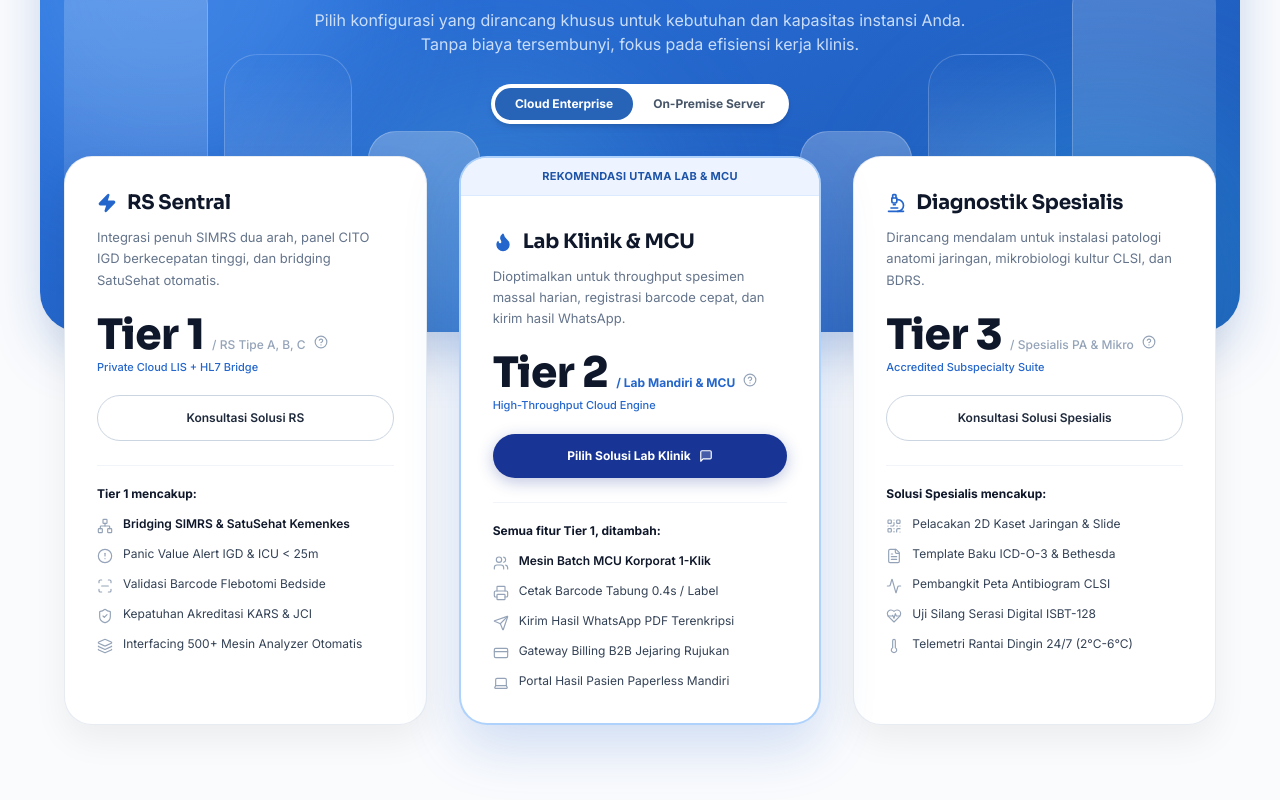
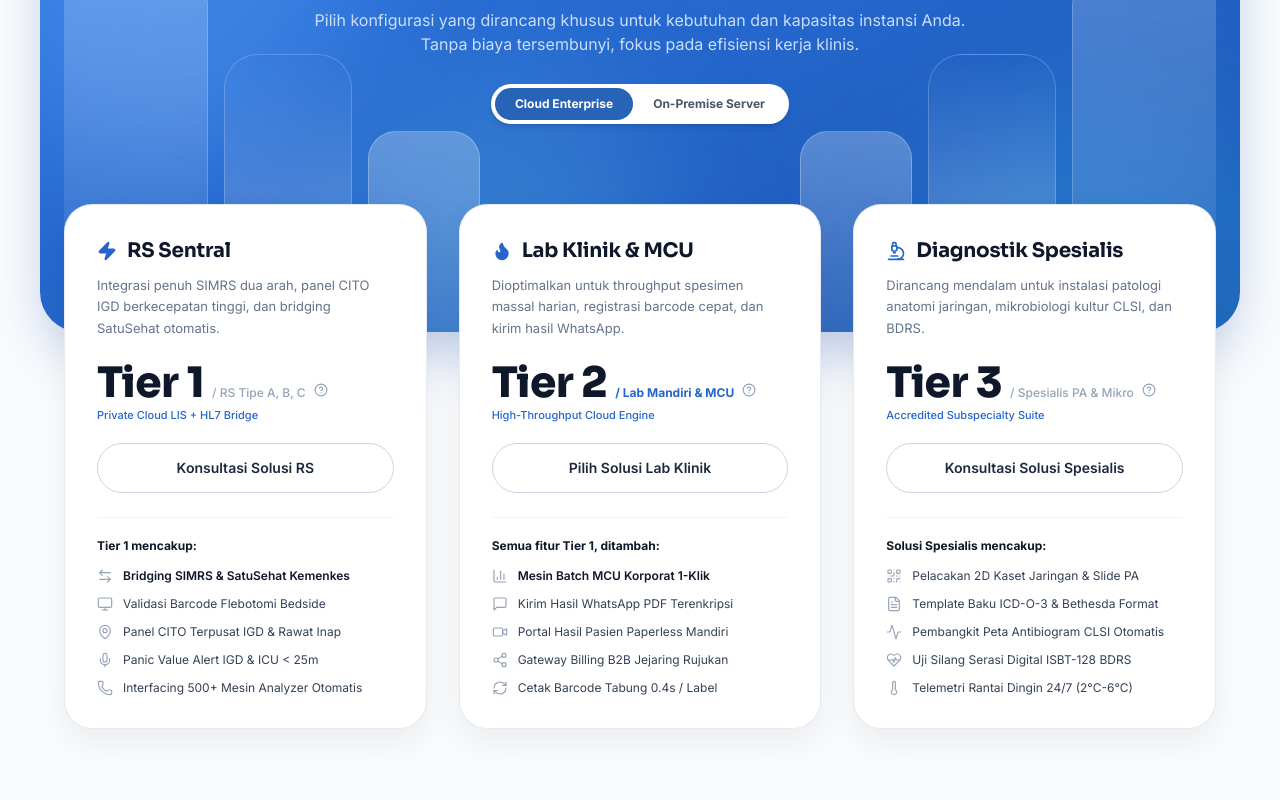
Before and after one commit to TBTBAgency/WebsiteDiagnova, a Next.js app: page /solutions in a window 1280 px wide. Shown: the part 2294-3094 px from the top of the page. Built offline with nearby package versions, Linux system fonts and the light colour scheme; no server answers.

Commit message:
style(solutions): equalize tier cards and show top recommendation tab on button hover

```diff
--- a/app/(marketing)/solutions/page.tsx
+++ b/app/(marketing)/solutions/page.tsx
@@ -30,6 +30,15 @@ import {
   HeartPulse,
   MessageSquare,
   HelpCircle,
+  ArrowLeftRight,
+  Monitor,
+  MapPin,
+  Mic,
+  Phone,
+  BarChart3,
+  Video,
+  Share2,
+  RefreshCw,
 } from "lucide-react";
 import { cn } from "@/lib/utils";
 import { useLanguage } from "@/components/providers/LanguageProvider";
@@ -41,6 +50,7 @@ export default function SolutionsPage() {
   const { language } = useLanguage();
   const [activeSubTab, setActiveSubTab] = useState<"micro" | "blood">("micro");
   const [deploymentMode, setDeploymentMode] = useState<"cloud" | "onprem">("cloud");
+  const [hoveredButton, setHoveredButton] = useState<number | null>(null);
 
   return (
     <div className="w-full bg-[#FAFBFD] text-slate-800">
@@ -562,10 +572,29 @@ export default function SolutionsPage() {
             </div>
           </div>
 
-          {/* 3 Floating White Cards (Matching SaaS Mockup Architecture) */}
-          <div className="relative z-20 -mt-28 sm:-mt-36 lg:-mt-44 grid grid-cols-1 md:grid-cols-3 gap-6 lg:gap-8 max-w-[1240px] mx-auto items-stretch px-4 sm:px-6">
-            {/* Card 1: Tier 1 - Hospital Systems (Core) */}
-            <div className="rounded-[28px] bg-white border border-slate-200/80 p-7 sm:p-8 shadow-[0_15px_35px_rgba(0,0,0,0.06)] flex flex-col justify-between hover:-translate-y-1 transition-all duration-300">
+          {/* 3 Floating White Cards (Matching SaaS Mockup Architecture - Clean & Balanced) */}
+          <div className="relative z-20 -mt-24 sm:-mt-32 lg:-mt-40 grid grid-cols-1 md:grid-cols-3 gap-6 lg:gap-8 max-w-[1240px] mx-auto items-stretch px-4 sm:px-6">
+            {/* Card 1: Tier 1 - Hospital Systems */}
+            <div className="relative flex flex-col pt-8">
+              {/* Top Tab (Slides out above card on button hover) */}
+              <div
+                className={cn(
+                  "absolute top-0 left-0 right-0 h-9 rounded-t-[22px] bg-[#EEF4FF] border-t border-x border-blue-200/90 flex items-center justify-center transition-all duration-300 ease-out z-0 pointer-events-none",
+                  hoveredButton === 1 ? "translate-y-0 opacity-100" : "translate-y-3 opacity-0"
+                )}
+              >
+                <span className="text-[11px] font-bold text-[#1E54A8] tracking-wide">
+                  {language === "ID" ? "Ideal untuk RS Sentral Tipe A, B & C" : "Ideal for general hospital networks"}
+                </span>
+              </div>
+
+              {/* Main Card Body */}
+              <div
+                className={cn(
+                  "relative z-10 rounded-[28px] bg-white border border-slate-200/90 p-7 sm:p-8 shadow-[0_15px_35px_rgba(0,0,0,0.06)] flex-1 flex flex-col justify-between transition-all duration-300",
+                  hoveredButton === 1 && "border-blue-300 shadow-[0_20px_45px_rgba(36,102,203,0.14)] -translate-y-1"
+                )}
+              >
                 <div>
                   {/* Top Icon & Title */}
                   <div className="flex items-center gap-2.5">
@@ -603,9 +632,19 @@ export default function SolutionsPage() {
                   {/* CTA Button (Directly under price / headline) */}
                   <Link
                     href="/request-demo"
-                  className="block w-full py-3.5 rounded-full border border-slate-300 hover:border-slate-400 bg-white hover:bg-slate-50 text-slate-800 text-xs font-semibold text-center transition-all shadow-2xs"
+                    onMouseEnter={() => setHoveredButton(1)}
+                    onMouseLeave={() => setHoveredButton(null)}
+                    onFocus={() => setHoveredButton(1)}
+                    onBlur={() => setHoveredButton(null)}
+                    className={cn(
+                      "flex items-center justify-center gap-2 w-full py-3.5 rounded-full text-xs sm:text-sm font-semibold text-center transition-all duration-200 shadow-2xs active:scale-[0.99]",
+                      hoveredButton === 1
+                        ? "bg-[#183494] text-white shadow-md border-transparent"
+                        : "border border-slate-300 hover:border-slate-400 bg-white hover:bg-slate-50 text-slate-800"
+                    )}
                   >
-                  {language === "ID" ? "Konsultasi Solusi RS" : "Talk to an expert"}
+                    <span>{language === "ID" ? "Konsultasi Solusi RS" : "Talk to an expert"}</span>
+                    {hoveredButton === 1 && <MessageSquare className="h-3.5 w-3.5 fill-white" />}
                   </Link>
 
                   {/* Divider Line */}
@@ -614,43 +653,57 @@ export default function SolutionsPage() {
                       {language === "ID" ? "Tier 1 mencakup:" : "Core includes:"}
                     </p>
 
-                  {/* Feature List with Individual Muted Icons */}
+                    {/* Feature List with Mockup Icons */}
                     <div className="space-y-3">
-                    <div className="flex items-start gap-2.5 text-xs text-slate-700">
-                      <Network className="h-4 w-4 text-slate-400 stroke-[1.75] shrink-0 mt-0.5" />
+                      <div className="flex items-center gap-2.5 text-xs text-slate-700">
+                        <ArrowLeftRight className="h-4 w-4 text-slate-400 stroke-[1.75] shrink-0" />
                         <span className="font-semibold text-slate-900">
                           {language === "ID" ? "Bridging SIMRS & SatuSehat Kemenkes" : "Bidirectional HIS & SatuSehat Kemenkes"}
                         </span>
                       </div>
-                    <div className="flex items-start gap-2.5 text-xs text-slate-700">
-                      <AlertCircle className="h-4 w-4 text-slate-400 stroke-[1.75] shrink-0 mt-0.5" />
+                      <div className="flex items-center gap-2.5 text-xs text-slate-700">
+                        <Monitor className="h-4 w-4 text-slate-400 stroke-[1.75] shrink-0" />
+                        <span>{language === "ID" ? "Validasi Barcode Flebotomi Bedside" : "Bedside Phlebotomy Barcode Validation"}</span>
+                      </div>
+                      <div className="flex items-center gap-2.5 text-xs text-slate-700">
+                        <MapPin className="h-4 w-4 text-slate-400 stroke-[1.75] shrink-0" />
+                        <span>{language === "ID" ? "Panel CITO Terpusat IGD & Rawat Inap" : "Centralized Inpatient & ER CITO Panel"}</span>
+                      </div>
+                      <div className="flex items-center gap-2.5 text-xs text-slate-700">
+                        <Mic className="h-4 w-4 text-slate-400 stroke-[1.75] shrink-0" />
                         <span>{language === "ID" ? "Panic Value Alert IGD & ICU < 25m" : "Panic Value Alert to ER & ICU < 25m"}</span>
                       </div>
-                    <div className="flex items-start gap-2.5 text-xs text-slate-700">
-                      <ScanLine className="h-4 w-4 text-slate-400 stroke-[1.75] shrink-0 mt-0.5" />
-                      <span>{language === "ID" ? "Validasi Barcode Flebotomi Bedside" : "Bedside Phlebotomy Barcode Validation"}</span>
-                    </div>
-                    <div className="flex items-start gap-2.5 text-xs text-slate-700">
-                      <ShieldCheck className="h-4 w-4 text-slate-400 stroke-[1.75] shrink-0 mt-0.5" />
-                      <span>{language === "ID" ? "Kepatuhan Akreditasi KARS & JCI" : "Full KARS & JCI Audit Compliance"}</span>
-                    </div>
-                    <div className="flex items-start gap-2.5 text-xs text-slate-700">
-                      <Layers className="h-4 w-4 text-slate-400 stroke-[1.75] shrink-0 mt-0.5" />
+                      <div className="flex items-center gap-2.5 text-xs text-slate-700">
+                        <Phone className="h-4 w-4 text-slate-400 stroke-[1.75] shrink-0" />
                         <span>{language === "ID" ? "Interfacing 500+ Mesin Analyzer Otomatis" : "Automated Interfacing with 500+ Analyzers"}</span>
                       </div>
                     </div>
                   </div>
                 </div>
               </div>
-
-            {/* Card 2: Tier 2 - Clinical & MCU Labs (Advanced / Featured) */}
-            <div className="rounded-[28px] bg-white border-2 border-blue-400/50 shadow-[0_22px_55px_rgba(36,102,203,0.20)] flex flex-col justify-between overflow-hidden relative z-20 hover:-translate-y-1.5 transition-all duration-300">
-              {/* Top Accent Banner from Mockup */}
-              <div className="bg-[#EEF4FF] text-[#1E54A8] text-center py-2.5 px-4 text-[11px] font-bold tracking-wide uppercase border-b border-blue-100">
-                {language === "ID" ? "Rekomendasi Utama Lab & MCU" : "Ideal for High-Volume Labs & MCU"}
             </div>
 
-              <div className="p-7 sm:p-8 flex-1 flex flex-col justify-between">
+            {/* Card 2: Tier 2 - Clinical & MCU Labs */}
+            <div className="relative flex flex-col pt-8">
+              {/* Top Tab (Slides out above card on button hover) */}
+              <div
+                className={cn(
+                  "absolute top-0 left-0 right-0 h-9 rounded-t-[22px] bg-[#EEF4FF] border-t border-x border-blue-200/90 flex items-center justify-center transition-all duration-300 ease-out z-0 pointer-events-none",
+                  hoveredButton === 2 ? "translate-y-0 opacity-100" : "translate-y-3 opacity-0"
+                )}
+              >
+                <span className="text-[11px] font-bold text-[#1E54A8] tracking-wide">
+                  {language === "ID" ? "Ideal untuk Lab Mandiri & MCU" : "Ideal for enterprise companies"}
+                </span>
+              </div>
+
+              {/* Main Card Body */}
+              <div
+                className={cn(
+                  "relative z-10 rounded-[28px] bg-white border border-slate-200/90 p-7 sm:p-8 shadow-[0_15px_35px_rgba(0,0,0,0.06)] flex-1 flex flex-col justify-between transition-all duration-300",
+                  hoveredButton === 2 && "border-blue-300 shadow-[0_20px_45px_rgba(36,102,203,0.14)] -translate-y-1"
+                )}
+              >
                 <div>
                   {/* Top Icon & Title */}
                   <div className="flex items-center gap-2.5">
@@ -685,44 +738,53 @@ export default function SolutionsPage() {
                     </span>
                   </div>
 
-                  {/* CTA Button: Solid Navy Pill with MessageSquare Icon */}
+                  {/* CTA Button */}
                   <Link
                     href="/request-demo"
-                    className="flex items-center justify-center gap-2 w-full py-3.5 rounded-full bg-[#183494] hover:bg-[#122874] text-white text-xs font-bold text-center transition-all shadow-[0_4px_16px_rgba(24,52,148,0.28)] active:scale-[0.98]"
+                    onMouseEnter={() => setHoveredButton(2)}
+                    onMouseLeave={() => setHoveredButton(null)}
+                    onFocus={() => setHoveredButton(2)}
+                    onBlur={() => setHoveredButton(null)}
+                    className={cn(
+                      "flex items-center justify-center gap-2 w-full py-3.5 rounded-full text-xs sm:text-sm font-semibold text-center transition-all duration-200 shadow-2xs active:scale-[0.99]",
+                      hoveredButton === 2
+                        ? "bg-[#183494] text-white shadow-md border-transparent"
+                        : "border border-slate-300 hover:border-slate-400 bg-white hover:bg-slate-50 text-slate-800"
+                    )}
                   >
                     <span>{language === "ID" ? "Pilih Solusi Lab Klinik" : "Talk to an expert"}</span>
-                    <MessageSquare className="h-3.5 w-3.5 fill-white/20" />
+                    {hoveredButton === 2 && <MessageSquare className="h-3.5 w-3.5 fill-white" />}
                   </Link>
 
                   {/* Divider Line */}
                   <div className="border-t border-slate-100 mt-6 pt-5">
                     <p className="text-xs font-bold text-slate-900 mb-3.5">
-                      {language === "ID" ? "Semua fitur Tier 1, ditambah:" : "Everything in Tier 1, plus:"}
+                      {language === "ID" ? "Semua fitur Tier 1, ditambah:" : "Everything in Core, plus:"}
                     </p>
 
-                    {/* Feature List with Individual Muted Icons */}
+                    {/* Feature List with Mockup Icons */}
                     <div className="space-y-3">
-                      <div className="flex items-start gap-2.5 text-xs text-slate-700">
-                        <Users className="h-4 w-4 text-slate-400 stroke-[1.75] shrink-0 mt-0.5" />
+                      <div className="flex items-center gap-2.5 text-xs text-slate-700">
+                        <BarChart3 className="h-4 w-4 text-slate-400 stroke-[1.75] shrink-0" />
                         <span className="font-semibold text-slate-900">
                           {language === "ID" ? "Mesin Batch MCU Korporat 1-Klik" : "1-Click Corporate MCU Batch Engine"}
                         </span>
                       </div>
-                      <div className="flex items-start gap-2.5 text-xs text-slate-700">
-                        <Printer className="h-4 w-4 text-slate-400 stroke-[1.75] shrink-0 mt-0.5" />
-                        <span>{language === "ID" ? "Cetak Barcode Tabung 0.4s / Label" : "0.4s / Tube Rapid Barcode Printing"}</span>
-                      </div>
-                      <div className="flex items-start gap-2.5 text-xs text-slate-700">
-                        <Send className="h-4 w-4 text-slate-400 stroke-[1.75] shrink-0 mt-0.5" />
+                      <div className="flex items-center gap-2.5 text-xs text-slate-700">
+                        <MessageSquare className="h-4 w-4 text-slate-400 stroke-[1.75] shrink-0" />
                         <span>{language === "ID" ? "Kirim Hasil WhatsApp PDF Terenkripsi" : "Encrypted WhatsApp PDF Delivery"}</span>
                       </div>
-                      <div className="flex items-start gap-2.5 text-xs text-slate-700">
-                        <CreditCard className="h-4 w-4 text-slate-400 stroke-[1.75] shrink-0 mt-0.5" />
+                      <div className="flex items-center gap-2.5 text-xs text-slate-700">
+                        <Video className="h-4 w-4 text-slate-400 stroke-[1.75] shrink-0" />
+                        <span>{language === "ID" ? "Portal Hasil Pasien Paperless Mandiri" : "Self-Service Paperless Patient Portal"}</span>
+                      </div>
+                      <div className="flex items-center gap-2.5 text-xs text-slate-700">
+                        <Share2 className="h-4 w-4 text-slate-400 stroke-[1.75] shrink-0" />
                         <span>{language === "ID" ? "Gateway Billing B2B Jejaring Rujukan" : "B2B Referral Billing Gateway"}</span>
                       </div>
-                      <div className="flex items-start gap-2.5 text-xs text-slate-700">
-                        <Laptop className="h-4 w-4 text-slate-400 stroke-[1.75] shrink-0 mt-0.5" />
-                        <span>{language === "ID" ? "Portal Hasil Pasien Paperless Mandiri" : "Self-Service Paperless Patient Portal"}</span>
+                      <div className="flex items-center gap-2.5 text-xs text-slate-700">
+                        <RefreshCw className="h-4 w-4 text-slate-400 stroke-[1.75] shrink-0" />
+                        <span>{language === "ID" ? "Cetak Barcode Tabung 0.4s / Label" : "0.4s / Tube Rapid Barcode Printing"}</span>
                       </div>
                     </div>
                   </div>
@@ -730,8 +792,27 @@ export default function SolutionsPage() {
               </div>
             </div>
 
-            {/* Card 3: Tier 3 - Specialist Diagnostics (Enterprise) */}
-            <div className="rounded-[28px] bg-white border border-slate-200/80 p-7 sm:p-8 shadow-[0_15px_35px_rgba(0,0,0,0.06)] flex flex-col justify-between hover:-translate-y-1 transition-all duration-300">
+            {/* Card 3: Tier 3 - Specialist Diagnostics */}
+            <div className="relative flex flex-col pt-8">
+              {/* Top Tab (Slides out above card on button hover) */}
+              <div
+                className={cn(
+                  "absolute top-0 left-0 right-0 h-9 rounded-t-[22px] bg-[#EEF4FF] border-t border-x border-blue-200/90 flex items-center justify-center transition-all duration-300 ease-out z-0 pointer-events-none",
+                  hoveredButton === 3 ? "translate-y-0 opacity-100" : "translate-y-3 opacity-0"
+                )}
+              >
+                <span className="text-[11px] font-bold text-[#1E54A8] tracking-wide">
+                  {language === "ID" ? "Ideal untuk Spesialis PA, Mikro & BDRS" : "Ideal for specialist diagnostics"}
+                </span>
+              </div>
+
+              {/* Main Card Body */}
+              <div
+                className={cn(
+                  "relative z-10 rounded-[28px] bg-white border border-slate-200/90 p-7 sm:p-8 shadow-[0_15px_35px_rgba(0,0,0,0.06)] flex-1 flex flex-col justify-between transition-all duration-300",
+                  hoveredButton === 3 && "border-blue-300 shadow-[0_20px_45px_rgba(36,102,203,0.14)] -translate-y-1"
+                )}
+              >
                 <div>
                   {/* Top Icon & Title */}
                   <div className="flex items-center gap-2.5">
@@ -766,12 +847,22 @@ export default function SolutionsPage() {
                     </span>
                   </div>
 
-                {/* CTA Button (Directly under price / headline) */}
+                  {/* CTA Button */}
                   <Link
                     href="/request-demo"
-                  className="block w-full py-3.5 rounded-full border border-slate-300 hover:border-slate-400 bg-white hover:bg-slate-50 text-slate-800 text-xs font-semibold text-center transition-all shadow-2xs"
+                    onMouseEnter={() => setHoveredButton(3)}
+                    onMouseLeave={() => setHoveredButton(null)}
+                    onFocus={() => setHoveredButton(3)}
+                    onBlur={() => setHoveredButton(null)}
+                    className={cn(
+                      "flex items-center justify-center gap-2 w-full py-3.5 rounded-full text-xs sm:text-sm font-semibold text-center transition-all duration-200 shadow-2xs active:scale-[0.99]",
+                      hoveredButton === 3
+                        ? "bg-[#183494] text-white shadow-md border-transparent"
+                        : "border border-slate-300 hover:border-slate-400 bg-white hover:bg-slate-50 text-slate-800"
+                    )}
                   >
-                  {language === "ID" ? "Konsultasi Solusi Spesialis" : "Talk to an expert"}
+                    <span>{language === "ID" ? "Konsultasi Solusi Spesialis" : "Talk to an expert"}</span>
+                    {hoveredButton === 3 && <MessageSquare className="h-3.5 w-3.5 fill-white" />}
                   </Link>
 
                   {/* Divider Line */}
@@ -780,27 +871,28 @@ export default function SolutionsPage() {
                       {language === "ID" ? "Solusi Spesialis mencakup:" : "Specialist suite includes:"}
                     </p>
 
-                  {/* Feature List with Individual Muted Icons */}
+                    {/* Feature List with Mockup Icons */}
                     <div className="space-y-3">
-                    <div className="flex items-start gap-2.5 text-xs text-slate-700">
-                      <QrCode className="h-4 w-4 text-slate-400 stroke-[1.75] shrink-0 mt-0.5" />
-                      <span>{language === "ID" ? "Pelacakan 2D Kaset Jaringan & Slide" : "2D Tracking for Tissue Cassettes & Slides"}</span>
+                      <div className="flex items-center gap-2.5 text-xs text-slate-700">
+                        <QrCode className="h-4 w-4 text-slate-400 stroke-[1.75] shrink-0" />
+                        <span>{language === "ID" ? "Pelacakan 2D Kaset Jaringan & Slide PA" : "2D Tracking for Tissue Cassettes & Slides"}</span>
                       </div>
-                    <div className="flex items-start gap-2.5 text-xs text-slate-700">
-                      <FileText className="h-4 w-4 text-slate-400 stroke-[1.75] shrink-0 mt-0.5" />
-                      <span>{language === "ID" ? "Template Baku ICD-O-3 & Bethesda" : "Standardized ICD-O-3 & Bethesda Templates"}</span>
+                      <div className="flex items-center gap-2.5 text-xs text-slate-700">
+                        <FileText className="h-4 w-4 text-slate-400 stroke-[1.75] shrink-0" />
+                        <span>{language === "ID" ? "Template Baku ICD-O-3 & Bethesda Format" : "Standardized ICD-O-3 & Bethesda Templates"}</span>
                       </div>
-                    <div className="flex items-start gap-2.5 text-xs text-slate-700">
-                      <Activity className="h-4 w-4 text-slate-400 stroke-[1.75] shrink-0 mt-0.5" />
-                      <span>{language === "ID" ? "Pembangkit Peta Antibiogram CLSI" : "Automated CLSI Antibiogram Generator"}</span>
+                      <div className="flex items-center gap-2.5 text-xs text-slate-700">
+                        <Activity className="h-4 w-4 text-slate-400 stroke-[1.75] shrink-0" />
+                        <span>{language === "ID" ? "Pembangkit Peta Antibiogram CLSI Otomatis" : "Automated CLSI Antibiogram Generator"}</span>
                       </div>
-                    <div className="flex items-start gap-2.5 text-xs text-slate-700">
-                      <HeartPulse className="h-4 w-4 text-slate-400 stroke-[1.75] shrink-0 mt-0.5" />
-                      <span>{language === "ID" ? "Uji Silang Serasi Digital ISBT-128" : "Digital ISBT-128 Cross-Match Engine"}</span>
+                      <div className="flex items-center gap-2.5 text-xs text-slate-700">
+                        <HeartPulse className="h-4 w-4 text-slate-400 stroke-[1.75] shrink-0" />
+                        <span>{language === "ID" ? "Uji Silang Serasi Digital ISBT-128 BDRS" : "Digital ISBT-128 Cross-Match Engine"}</span>
                       </div>
-                    <div className="flex items-start gap-2.5 text-xs text-slate-700">
-                      <Thermometer className="h-4 w-4 text-slate-400 stroke-[1.75] shrink-0 mt-0.5" />
+                      <div className="flex items-center gap-2.5 text-xs text-slate-700">
+                        <Thermometer className="h-4 w-4 text-slate-400 stroke-[1.75] shrink-0" />
                         <span>{language === "ID" ? "Telemetri Rantai Dingin 24/7 (2°C-6°C)" : "24/7 Cold Chain Telemetry (2°C-6°C)"}</span>
+                      </div>
                     </div>
                   </div>
                 </div>
```
Lines whose indentation alone changed are shown as unchanged.
